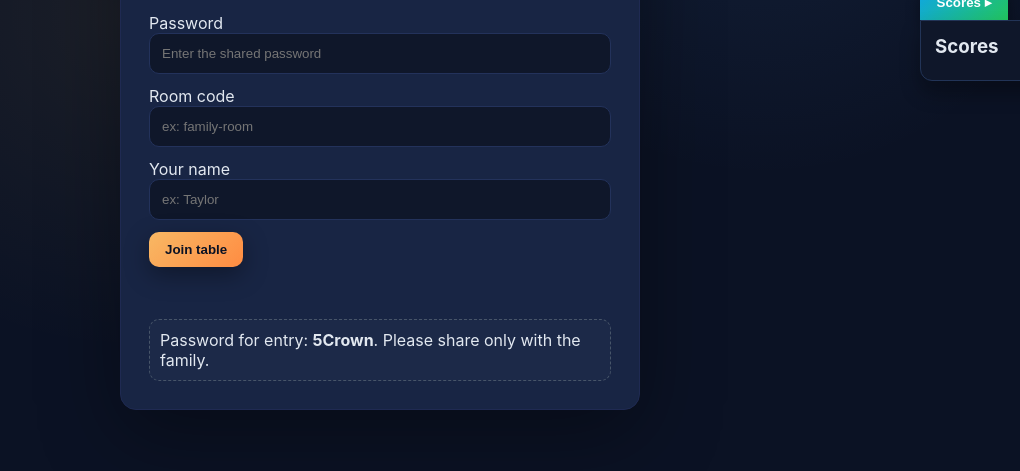
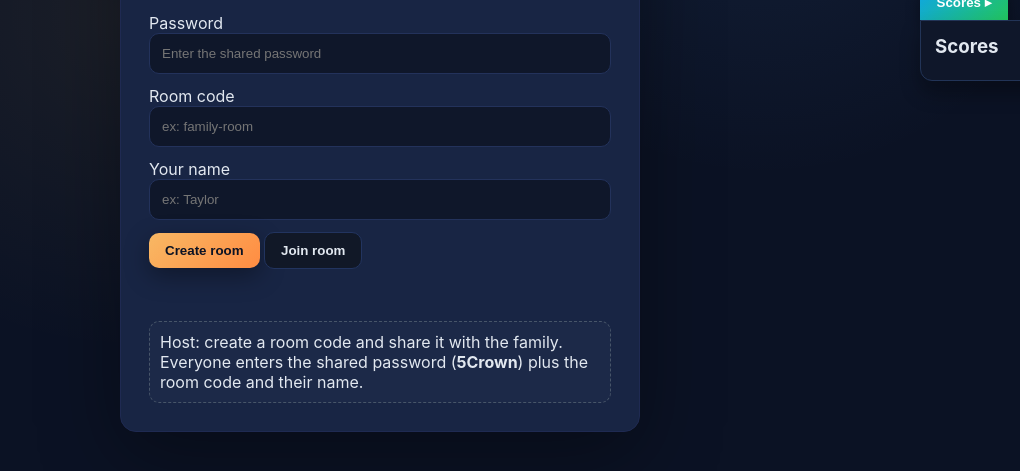
Before and after one commit to Spencerst11/crowngame, a website: page public/index.html in a window 1280 px wide. Shown: the part 155-626 px from the top of the page, without its empty margins (260-1280 px from the left). Drawn offline with nearby package versions, Linux system fonts and the light colour scheme; no server answers.

Commit message:
Update index.html

```diff
--- a/public/index.html
+++ b/public/index.html
@@ -22,9 +22,12 @@
       <label>Your name</label>
       <input id="name" type="text" placeholder="ex: Taylor" />
     </div>
-    <button id="join-btn">Join table</button>
+    <div class="entry-actions">
+      <button id="create-btn">Create room</button>
+      <button id="join-btn" class="ghost">Join room</button>
+    </div>
     <p id="entry-error" class="error"></p>
-    <div class="note">Password for entry: <strong>5Crown</strong>. Please share only with the family.</div>
+    <div class="note">Host: create a room code and share it with the family. Everyone enters the shared password (<strong>5Crown</strong>) plus the room code and their name.</div>
   </div>
 
   <div id="game" class="hidden">
```
